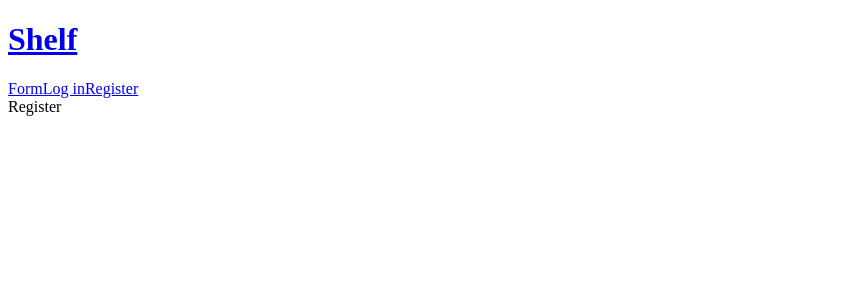
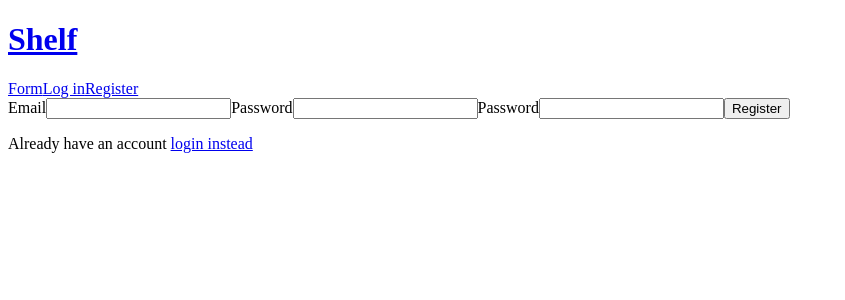
Before and after one commit to bpdm88/link-manager, a React (Create React App) app in the folder client/: page /register in a window 1280 px wide. Shown: the top 300 px of the page, without its empty margins (0-845 px from the left). Built offline with nearby package versions, Linux system fonts and the light colour scheme.

Commit message:
basic register + login setting cookie

```diff
--- a/client/src/App.js
+++ b/client/src/App.js
@@ -1,4 +1,8 @@
+import React from 'react'
 import Router from './router'
+import axios from 'axios'
+
+axios.defaults.withCredentials = true
 
 const App = () => {
   return <Router />
--- /dev/null
+++ b/client/src/app/login/index.js
@@ -0,0 +1,44 @@
+import axios from 'axios'
+import React, { useState } from 'react'
+import { Link } from 'react-router-dom'
+
+const Login = () => {
+  const [formData, setFormData] = useState({ email: '', password: '' })
+
+  const login = async e => {
+    e.preventDefault()
+
+    const loginData = {
+      email: formData.email,
+      password: formData.password
+    }
+
+    await axios.post('http://localhost:5000/auth/login', loginData)
+  }
+  return (
+    <div>
+      <form onSubmit={login}>
+        <label htmlFor="form-email">Email</label>
+        <input
+          type="email"
+          id="form-email"
+          onChange={e => setFormData({ ...formData, email: e.target.value })}
+          value={formData.email}
+        />
+        <label htmlFor="form-password">Password</label>
+        <input
+          type="password"
+          id="form-password"
+          onChange={e => setFormData({ ...formData, password: e.target.value })}
+          value={formData.password}
+        />
+        <button type="submit">Log in</button>
+      </form>
+      <p>
+        Don't have an account <Link to="/register">Register instead</Link>
+      </p>
+    </div>
+  )
+}
+
+export default Login
--- /dev/null
+++ b/client/src/app/register/index.js
@@ -0,0 +1,52 @@
+import axios from 'axios'
+import React, { useState } from 'react'
+import { Link } from 'react-router-dom'
+
+const Register = () => {
+  const [formData, setFormData] = useState({ email: '', password: '', passwordVerify: '' })
+
+  const register = async e => {
+    e.preventDefault()
+
+    const registerData = {
+      email: formData.email,
+      password: formData.password,
+      passwordVerify: formData.passwordVerify
+    }
+
+    await axios.post('http://localhost:5000/auth/', registerData)
+  }
+  return (
+    <div>
+      <form onSubmit={register}>
+        <label htmlFor="form-email">Email</label>
+        <input
+          type="email"
+          id="form-email"
+          onChange={e => setFormData({ ...formData, email: e.target.value })}
+          value={formData.email}
+        />
+        <label htmlFor="form-password">Password</label>
+        <input
+          type="password"
+          id="form-password"
+          onChange={e => setFormData({ ...formData, password: e.target.value })}
+          value={formData.password}
+        />
+        <label htmlFor="verify">Password</label>
+        <input
+          type="password"
+          id="verify"
+          onChange={e => setFormData({ ...formData, passwordVerify: e.target.value })}
+          value={formData.passwordVerify}
+        />
+        <button type="submit">Register</button>
+      </form>
+      <p>
+        Already have an account <Link to="/login">login instead</Link>
+      </p>
+    </div>
+  )
+}
+
+export default Register
--- a/client/src/router.js
+++ b/client/src/router.js
@@ -3,6 +3,8 @@ import { BrowserRouter, Switch, Route } from 'react-router-dom'
 
 import Home from './app/home'
 import Form from './app/form'
+import Register from './app/register'
+import Login from './app/login'
 
 import NavBar from './components/navbar'
 
@@ -13,8 +15,8 @@ const Router = () => {
       <Switch>
         <Route exact path="/" component={Home} />
         <Route path="/form" component={Form} />
-        <Route path="/login">Log in</Route>
-        <Route path="/register">Register</Route>
+        <Route path="/login" component={Login} />
+        <Route path="/register" component={Register} />
       </Switch>
     </BrowserRouter>
   )
```
Also changed, not shown: 1 other file (tests, documents, lock files or other folders).
